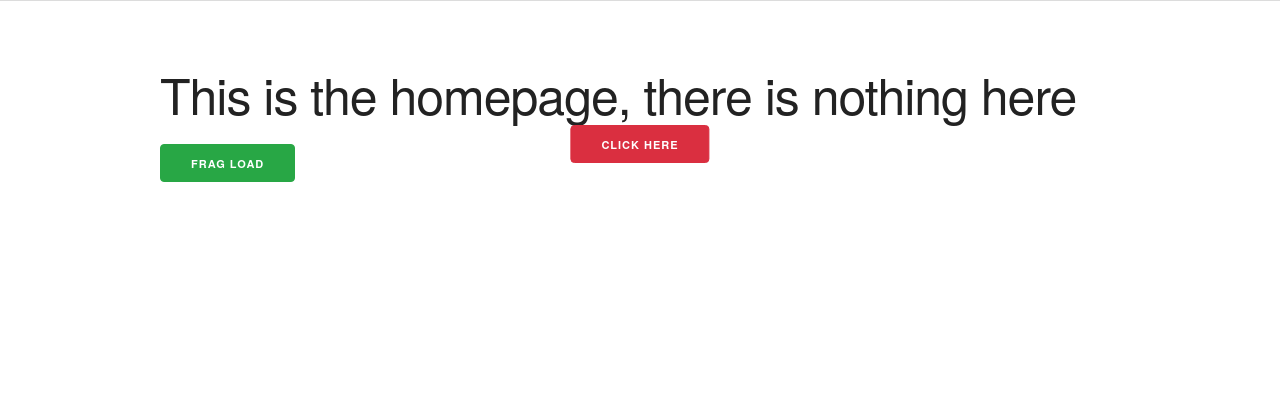
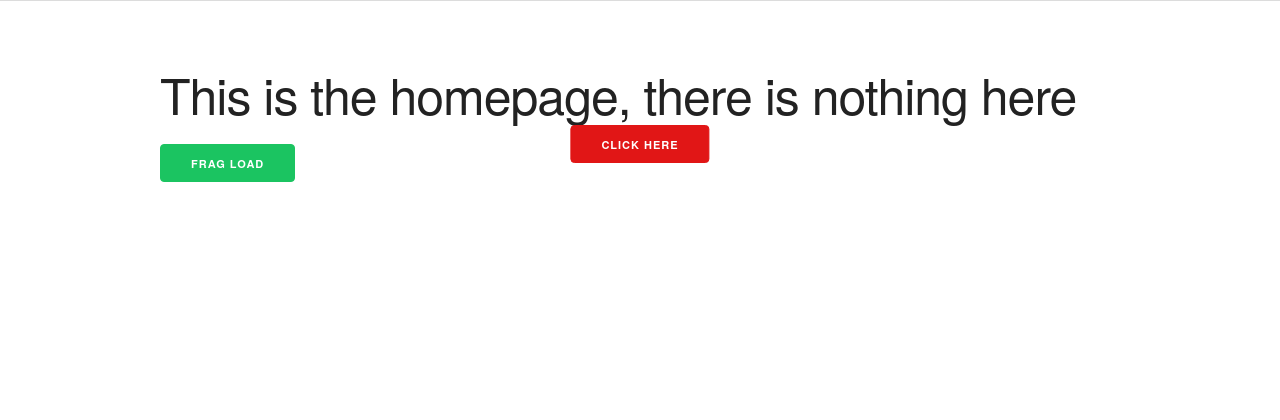
Before and after one commit to Naushikha/Lighter, a PHP site: page /lighter-framework/ in a window 1280 px wide. Shown: the top 420 px of the page. Run offline with PHP 8.4, Linux system fonts and the light colour scheme.

Commit message:
changed rgb colors again

```diff
--- a/public/css/skeleton.css
+++ b/public/css/skeleton.css
@@ -195,15 +195,15 @@ body {
 :root{
     --blue: #3C9CED;
     --blue-hover: #188AEA;
-    --blue-bg: rgba(60, 156, 237,0.1);
+    --blue-bg: rgba(60, 156, 237, 0.07);
 
-    --green: #28a745;
-    --green-hover: #1bc461;
-    --green-bg: rgba(40, 167, 69,0.1);
+    --green: #1bc461;
+    --green-hover: #28a745;
+    --green-bg: rgba(40, 167, 69, 0.07);
 
-    --red: #da2f40;
-    --red-hover: #ee1717;
-    --red-bg: rgba(209, 45, 62,0.1);
+    --red: #E11616;
+    --red-hover: #CE3040;
+    --red-bg: rgba(209, 45, 62, 0.07);
 }
 
 /* Typography
```
